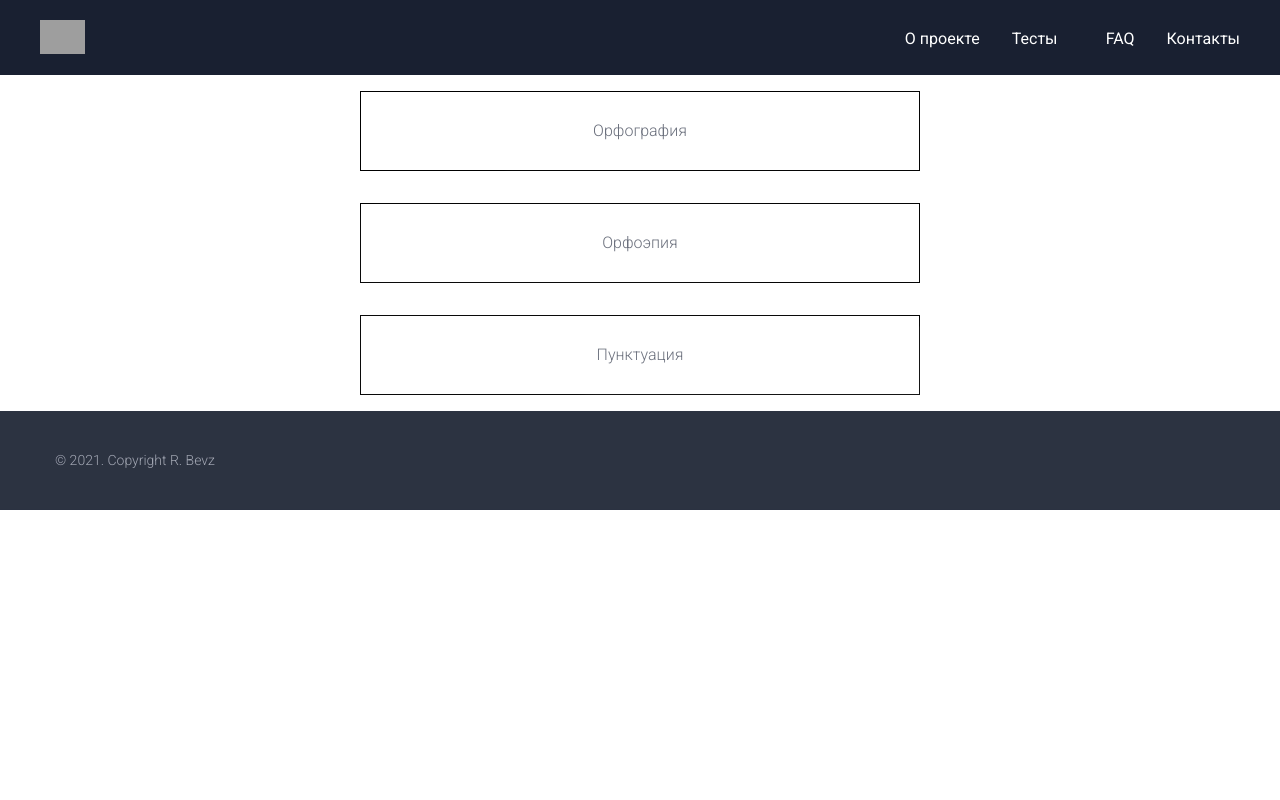
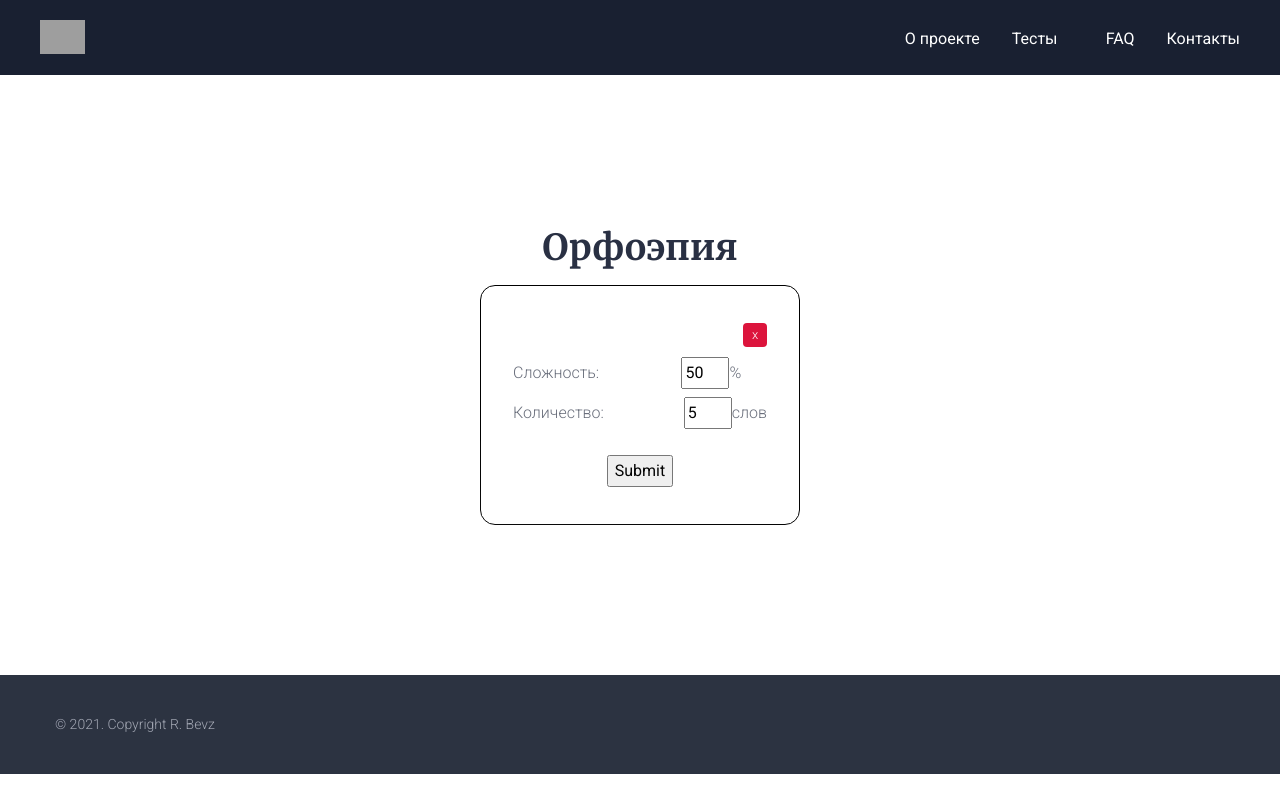
Before and after one commit to vakiryanova/russian_app, a Django app: page /exercises?type=orthoepy in a window 1280 px wide. Run offline with Django 3.2, Linux system fonts and the light colour scheme; some web fonts are replaced; grey boxes are pictures that could not be loaded.

Commit message:
добавлена страница с тестами

```diff
--- a/exercises/urls.py
+++ b/exercises/urls.py
@@ -7,7 +7,7 @@ urlpatterns = [
     path('', landing_page, name='landing_page'),
     path('exercises', exercises, name='exercises'),
     path('exercises/orthoepy', orthoepy_page, name='orthoepy'),
-    path('exercises/spelling', spelling_page, name='spelling'),
+    url(r'exercises/spelling', spelling_page, name='spelling'),
     path('exercises/punctuation', punctuation_page, name='punctuation'),
     url(r'exercises/end', practice_end),
 ]
--- a/exercises/views.py
+++ b/exercises/views.py
@@ -12,24 +12,102 @@ models_ = {
 
 # Create your views here.
 
+# служебный функции
+def get_amount_and_level(request):
+	try:
+		amount = int(request.GET.get('amount'))
+	except:
+		amount = None
+
+	try:
+		level = int(request.GET.get('level'))/100
+	except:
+		level = None
+	return amount, level
+
+
+# views
 def landing_page(request):
 	return render(request, 'front/about.html')
 
 def exercises(request):
-	return render(request, 'front/tests.html')
+	try:
+		_type = request.GET.get('type')
+	except:
+		_type = None
+	print(_type)
+
+	return render(request, 'front/tests.html', {'type': _type})
 
 def orthoepy_page(request):
-	words = Orthoepy.objects.all()
+	amount, level = get_amount_and_level(request)
+
+	if level != None:
+		all_words = Orthoepy.objects.all()
+		words = []
+		for word in all_words:
+			print(word)
+			if word.total_count == 0:
+				if 0.5 >= level:
+					words.append(word)
+			elif word.mistakes/word.total_count >= level:
+				words.append(word)
+			if amount!=None and len(words)==amount:
+				break
+		if len(words) == 0:
+			return redirect("/exercises?type=_orthoepy")
+	else:
+		words = Orthoepy.objects.all()
+		print(words)
+
 	words_serialized = OrthoepySerializer(words, many=True)
 	return render(request, 'front/orthoepy.html', {'data': words_serialized.data})
 
 def spelling_page(request):
-	words = Spelling.objects.all()
+	amount, level = get_amount_and_level(request)
+
+	if level != None:
+		all_words = Spelling.objects.all()
+		words = []
+		for word in all_words:
+			print(word)
+			if word.total_count == 0:
+				if 0.5 >= level:
+					words.append(word)
+			elif word.mistakes/word.total_count >= level:
+				words.append(word)
+			if amount!=None and len(words)==amount:
+				break
+		if len(words) == 0:
+			return redirect("/exercises?type=_spelling")
+	else:
+		words = Spelling.objects.all()
+		print(words)
 	words_serialized = SpellingSerializer(words, many=True)
 	return render(request, 'front/spelling.html', {'data': words_serialized.data})
 
 def punctuation_page(request):
-	words = Punctuation.objects.all()
+	amount, level = get_amount_and_level(request)
+
+	if level != None:
+		all_words = Punctuation.objects.all()
+		words = []
+		for word in all_words:
+			print(word)
+			if word.total_count == 0:
+				if 0.5 >= level:
+					words.append(word)
+			elif word.mistakes/word.total_count >= level:
+				words.append(word)
+			if amount!=None and len(words)==amount:
+				break
+		if len(words) == 0:
+			return redirect("/exercises?type=_punctuation")
+			# return render(request, 'front/tests.html', {'type': 'no records'})
+	else:
+		words = Punctuation.objects.all()
+		print(words)
+
 	words_serialized = PunctuationSerializer(words, many=True)
 	return render(request, 'front/punctuation.html', {'data': words_serialized.data})
 
--- a/front/static/front/custom.css
+++ b/front/static/front/custom.css
@@ -1,4 +1,13 @@
 #exercise-type-holder{
+	display: flex;
+	flex-direction: column;
+	justify-content: center;
+	align-items: center;
+	height: 100%;
+}
+
+.page-content{
+	height: 75vh;
 	display: flex;
 	flex-direction: column;
 	justify-content: center;
@@ -41,3 +50,46 @@
 .red-outline{
 	border-color: red;
 }
+
+.exercise-form{
+	padding: 2rem 2rem;
+	display: flex;
+	flex-direction: column;
+	justify-content: space-around;
+	align-items: center;
+	height: 15rem;
+	width: 20rem;
+	border: 1px solid black;
+	border-radius: 15px;
+}
+
+input, label, span .exercise-form{
+	font-size: 1rem;
+}
+
+
+#close-form{
+	background-color: crimson;
+	color: white;
+	width: 1.5rem;
+	height: 1.5rem;
+	font-size: 0.8rem;
+	border-radius: 4px;
+	display: flex;
+	justify-content: center;
+	align-items: center;
+	align-self: flex-end;
+}
+
+#close-form:hover{
+	background-color: #b30e2f;
+	cursor: pointer;
+}
+
+.cursor:hover{
+	cursor: pointer;
+}
+
+.hide{
+	display: none;
+}
--- a/front/templates/front/base.html
+++ b/front/templates/front/base.html
@@ -47,11 +47,11 @@
                       </li>
                       <li class="rd-nav-item"><a class="rd-nav-link" href="/exercises">Тесты</a>
                         <ul class="rd-menu rd-navbar-dropdown">
-                          <li class="rd-dropdown-item"><a class="rd-dropdown-link" href="/exercises/orthoepy">Орфоэпия</a>
+                          <li class="rd-dropdown-item"><a class="rd-dropdown-link" href="/exercises?type=orthoepy">Орфоэпия</a>
                           </li>
-                          <li class="rd-dropdown-item"><a class="rd-dropdown-link" href="/exercises/punctuation">Пунктуация</a>
+                          <li class="rd-dropdown-item"><a class="rd-dropdown-link" href="/exercises?type=punctuation">Пунктуация</a>
                           </li>
-                          <li class="rd-dropdown-item"><a class="rd-dropdown-link" href="/exercises/spelling">Орфография</a>
+                          <li class="rd-dropdown-item"><a class="rd-dropdown-link" href="/exercises?type=spelling">Орфография</a>
                           </li>
                           <!-- <li class="rd-dropdown-item"><a class="rd-dropdown-link" href="test4.html">Словарный запас</a>
                           </li>-->
--- a/front/templates/front/orthoepy.html
+++ b/front/templates/front/orthoepy.html
@@ -3,6 +3,7 @@
     <section class="section section-md section-md-1 text-center bg-wave-dark-wrap pb-0 text-gray-600">
         <div class="main">
             <div class="content-container">
+                <h2 style="color:#293043">Напишите слово с правильным ударением</h2>
                 <div class='practice-page-holder'>
                     <div class='practice-holder'>
                     {%for word in data%}
--- a/front/templates/front/punctuation.html
+++ b/front/templates/front/punctuation.html
@@ -3,6 +3,7 @@
         <section class="section section-md section-md-1 text-center bg-wave-dark-wrap pb-0 text-gray-600">
         <div class="main">
             <div class="content-container">
+                <h2 style="color:#293043">Перечислите позиции, где должна быть запятая</h2>
                 <div class='practice-page-holder'>
                     <div class='practice-holder'>
                     {%for word in data%}
--- a/front/templates/front/spelling.html
+++ b/front/templates/front/spelling.html
@@ -3,6 +3,7 @@
     <section class="section section-md section-md-1 text-center bg-wave-dark-wrap pb-0 text-gray-600">
         <div class="main">
             <div class="content-container">
+                <h2 style="color:#293043">Вставьте пропущенную букву</h2>
                 <div class='practice-page-holder'>
                     <div class='practice-holder'>
                     {%for word in data%}
--- a/front/templates/front/tests.html
+++ b/front/templates/front/tests.html
@@ -1,10 +1,79 @@
 {% extends "./base.html" %}
 {% block content %}
-<section>
+<article class='page-content'>
 	<div id="exercise-type-holder">
-		<div class='exercise-type' id='spelling'>Орфография</div>
-		<div class='exercise-type' id='orthoepy'>Орфоэпия</div>
-		<div class='exercise-type' id='syntax'>Пунктуация</div>
+		<h2>Выберите тип упражнения</h2>
+		<div class='exercise-type cursor' id='spelling'>Орфография</div>
+		<div class='exercise-type cursor' id='orthoepy'>Орфоэпия</div>
+		<div class='exercise-type cursor' id='punctuation'>Пунктуация</div>
 	</div>
-</section>
+	<h2 id='form-heading'></h2>
+	<form action="/exercises/spelling" method="GET" class='exercise-form hide'>
+		<div id='close-form' class="cursor">x</div>
+		<div style="display: flex;
+		flex-direction: column;
+		justify-content: space-around;
+		width: 100%;">
+			<div style="display: flex; flex-direction: column; align-items: flex-start; padding-bottom: 0.5rem;">
+				<div style="display: flex; justify-content: space-between; align-items: center; width: 100%">
+					<span>Сложность: </span><div><input type="number" name="level" autocomplete="off" value="50" style='width:3rem'>%<span style="color: white">aaa</span></div>
+				</div>
+			</div>
+			<div style="display: flex; flex-direction: column; align-items: flex-start; padding-bottom: 0.5rem;">
+				<div style="display: flex; justify-content: space-between; align-items: center; width: 100%">
+					<span>Количество: </span><div><input type="number" name="amount" autocomplete="off" value="5" style='width:3rem'>слов</div>
+				</div>
+			</div>
+		</div>
+		<input type="submit" name="" style="margin-top: 0.5rem; width: fit-content; align-self: center">
+	</form>
+</article>
+	<script type="text/javascript">
+		function show_form(exercise_type){
+			document.querySelectorAll(".exercise-form")[0].classList.remove('hide')
+    		document.querySelectorAll(".exercise-form")[0].action = "/exercises/" + exercise_type
+    		document.querySelectorAll("#exercise-type-holder")[0].style.display = 'none'
+    		document.querySelectorAll("#form-heading")[0].innerHTML = types[exercise_type]
+		}
+
+		types = {
+			'punctuation': 'Пунктуация',
+			'spelling': 'Орфография',
+			'orthoepy': 'Орфоэпия'
+		}
+
+		var type = "{{type}}"
+		console.log(type)
+		if (type != 'None')
+			if (type.includes('_')){
+				console.log(type.slice(1, type.length))
+				show_form(type.slice(1, type.length))
+				node = document.createElement("p")
+				node.appendChild(document.createTextNode('Не нашлось подходящих заданий'))
+				document.querySelectorAll(".exercise-form")[0].appendChild(node);
+			}
+			else
+				show_form(type)
+		// console.log('{{type}}')
+		// {% if type != None %}
+		// 	show_form('{{type}}')
+		// 	{% if '_' in type %}
+		// 		node = document.createElement("p")
+		// 		node.appendChild(document.createTextNode('Не нашлось подходящих заданий'))
+		// 		document.querySelectorAll(".exercise-form")[0].appendChild(node);
+		// 	{%endif%}
+		// {%endif%}
+
+		document.querySelectorAll("#close-form")[0].addEventListener("click", function() {
+    		document.querySelectorAll(".exercise-form")[0].classList.add('hide')
+        		document.querySelectorAll("#exercise-type-holder")[0].style.display = 'flex'
+    	});
+
+		var exercise_types = document.querySelectorAll(".exercise-type");
+		exercise_types.forEach(function(elem) {
+        	elem.addEventListener("click", function() {
+        		show_form(elem.id)
+        	})
+        });
+	</script>
 {% endblock content %}
```
